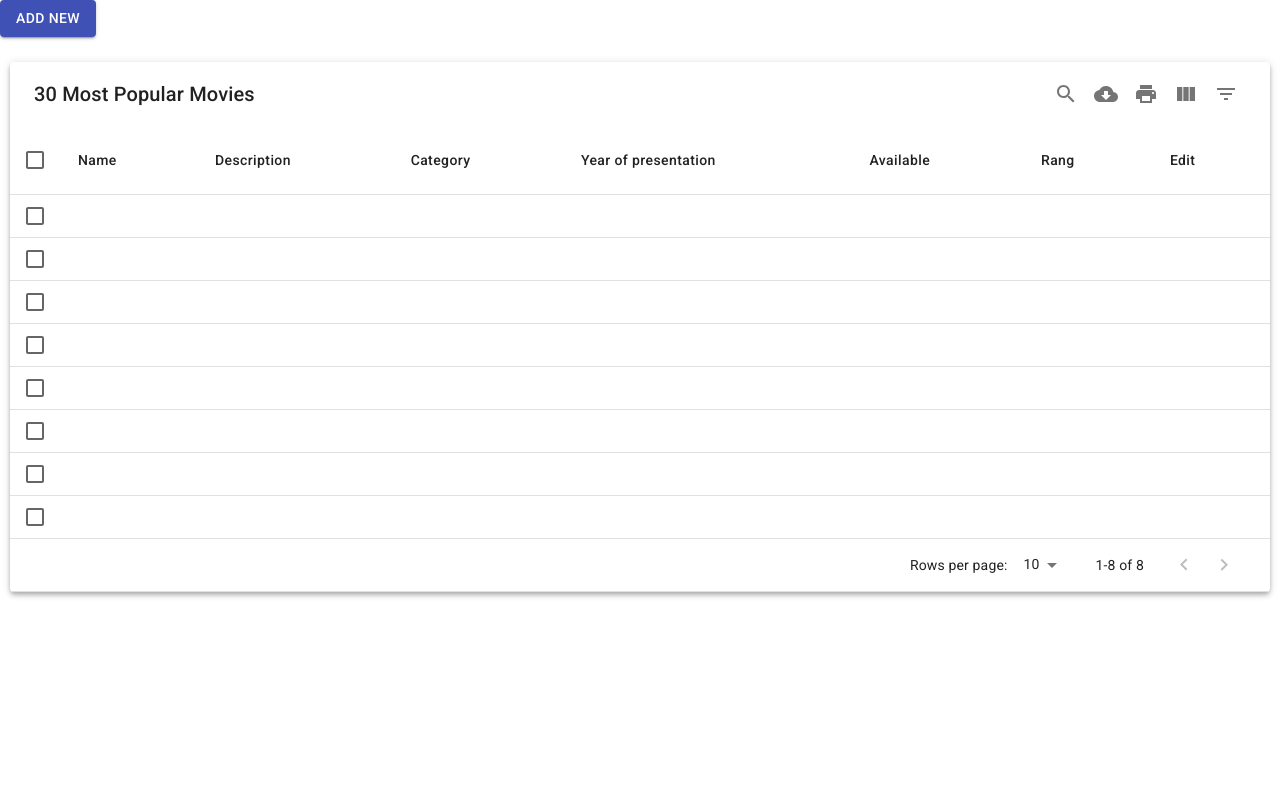
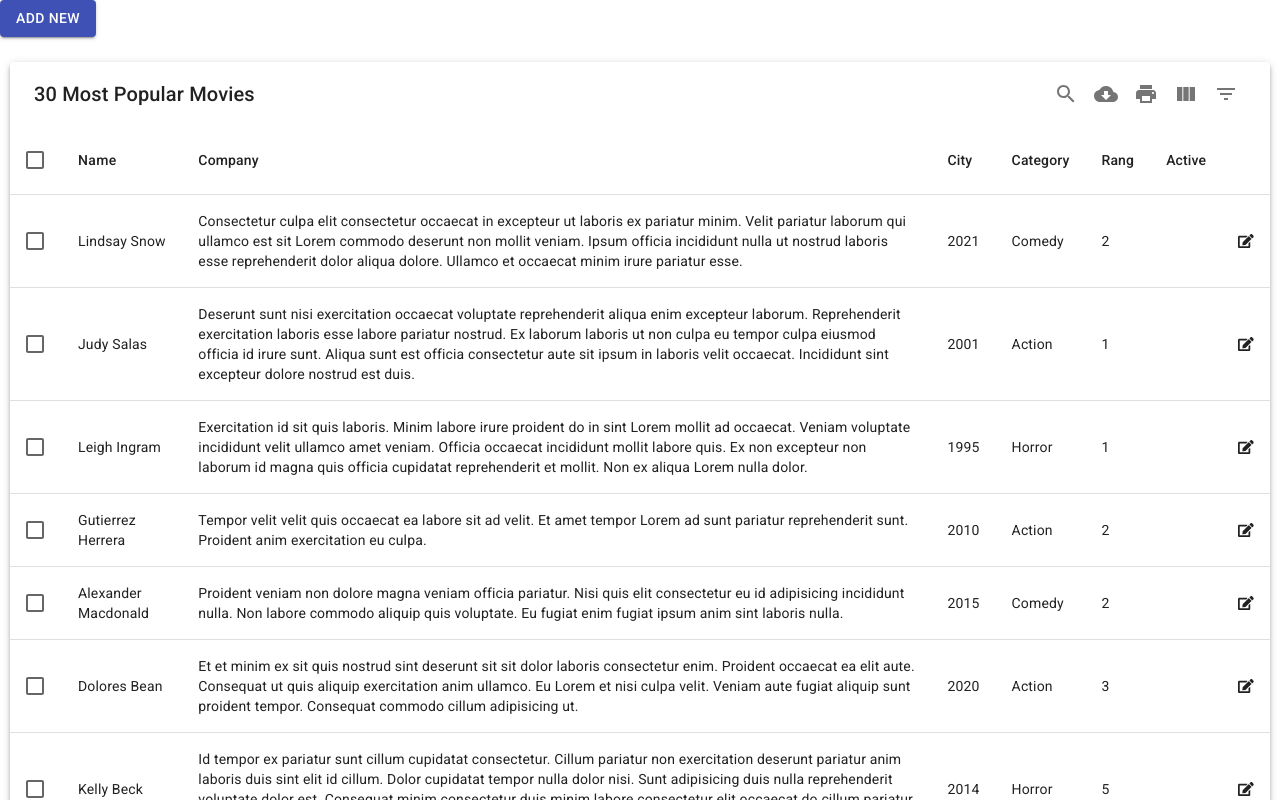
Before and after one commit to NemanjaSupljeglav/infoferc-redux-example, a React (Create React App) app: page / in a window 1280 px wide. Shown: the top 800 px of the page. Built offline with nearby package versions, Linux system fonts and the light colour scheme.

Commit message:
add icons

```diff
--- a/src/pages/Dashboard.js
+++ b/src/pages/Dashboard.js
@@ -43,14 +43,79 @@ function Dashboard() {
   }, []);
 
   //MUIDataTable
+
   const columns = [
-    { name: "Name", options: { filterOptions: { fullWidth: true } } },
-    "Description",
-    "Category",
-    "Year of presentation",
-    "Available",
-    "Rang",
-    "Edit",
+    {
+      name: "title",
+      label: "Name",
+      options: {
+        filter: true,
+        sort: true,
+      },
+      customBodyRenderLite: (dataIndex, rowIndex) => {
+        return <button onClick={() => console.log("kliknuoo")}>Edit</button>;
+      },
+    },
+    {
+      name: "describe",
+      label: "Company",
+      options: {
+        filter: true,
+        sort: false,
+      },
+    },
+    {
+      name: "date",
+      label: "City",
+      options: {
+        filter: true,
+        sort: false,
+      },
+    },
+    {
+      name: "type",
+      label: "Category",
+      options: {
+        filter: true,
+        sort: false,
+      },
+    },
+    {
+      name: "rang",
+      label: "Rang",
+      options: {
+        filter: true,
+        sort: false,
+      },
+    },
+    {
+      name: "isActive",
+      label: "Active",
+      options: {
+        filter: true,
+        sort: false,
+      },
+    },
+
+    {
+      name: "",
+      options: {
+        filter: false,
+        sort: false,
+        empty: true,
+        customBodyRenderLite: (dataIndex) => {
+          return (
+            <FontAwesomeIcon
+              className="row-edit-table"
+              icon={faEdit}
+              onClick={() => {
+                console.log("Klikno", dataIndex);
+              }}
+            />
+          );
+        },
+      },
+    },
   ];
   const data = movies;
   /*
```
